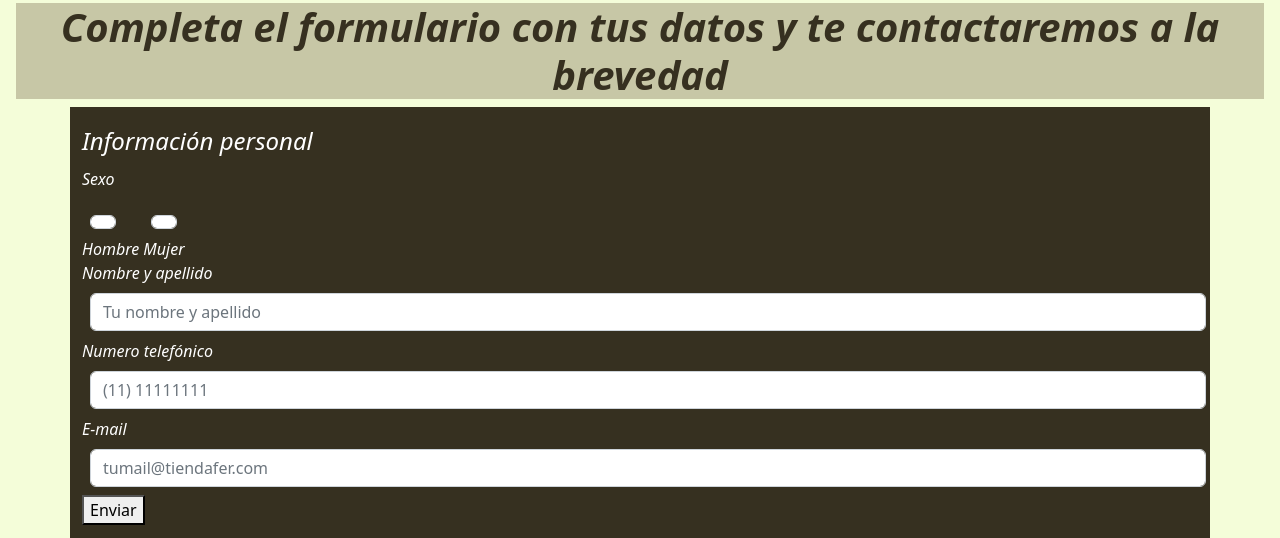
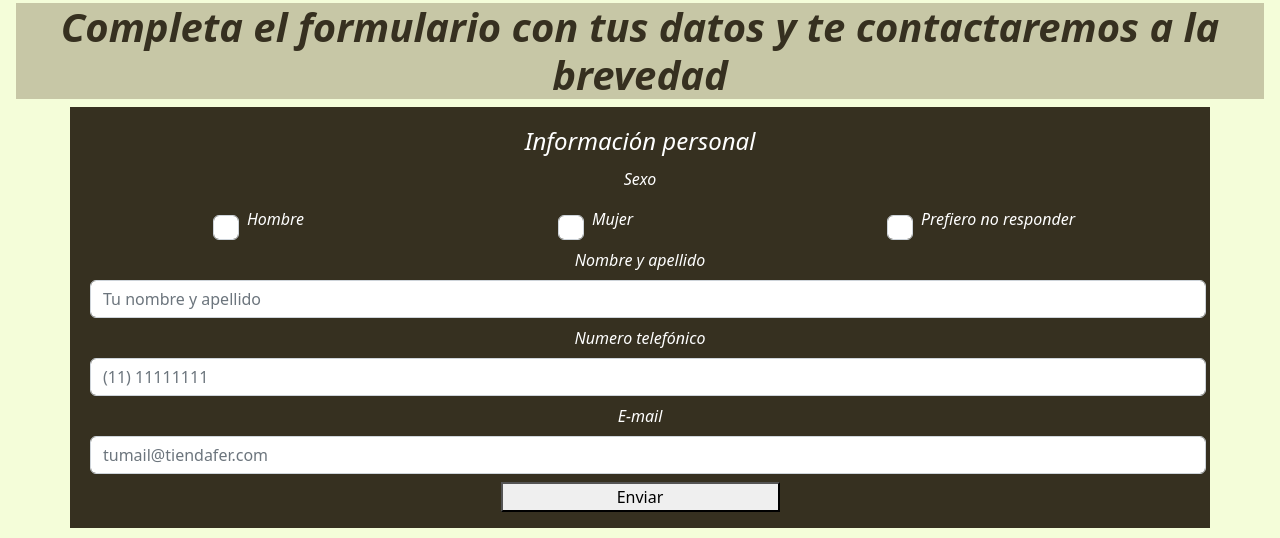
Before and after one commit to feerrivero/PreEntrega2Rivero, a website: page pages/contacto.html in a window 1280 px wide. Shown: the part 128-666 px from the top of the page. Drawn offline with nearby package versions, Linux system fonts and the light colour scheme.

Commit message:
finalizando proyecto final

```diff
--- a/pages/contacto.html
+++ b/pages/contacto.html
@@ -49,6 +49,7 @@
 
                     <p>Sexo</p>
 
+                    <div id="seleccionSexo">
                         <label for="hombre">
                             <input type="radio" id="hombre" name="sexo" class="form-control">Hombre
                         </label>
@@ -56,6 +57,11 @@
                         <label for="mujer">
                             <input type="radio" id="mujer" name="sexo" class="form-control">Mujer
                         </label>
+
+                        <label for="indefinido">
+                            <input type="radio" id="indefinido" name="sexo" class="form-control">Prefiero no responder
+                        </label>
+                    </div>
 
                     <div>
                     <label for="nombre">Nombre y apellido</label>
@@ -72,7 +78,9 @@
                         <input type="email" required placeholder="tumail@tiendafer.com" id="email" class="form-control">
                     </div>
 
-                    <button type="submit">Enviar</button>
+                    <div id="botonFormulario">
+                        <button type="submit" >Enviar</button>
+                    </div>
 
                 </fieldset>
             </form>
--- a/scss/_contacto.scss
+++ b/scss/_contacto.scss
@@ -25,14 +25,43 @@ form{
         p,
         label{
             color:white;
+            text-align: center;
+        }
+
+        label{
+            display: flex;
+            margin: auto;
+            text-align: center;
+            justify-content: center;
+
+        }
+
+        #seleccionSexo{
+            display:flex;
+            justify-items: center;
         }
 
         label .form-control{
             width: 25px;
+            height: 25px;
             background-color: white;
 
             &:checked{
-                background-color: #25291C;
+                background-color: $color-hover;
+            }
+        }
+
+        #botonFormulario{
+            display: flex;
+            justify-content: center;
+            justify-items: center;
+
+            button{
+                width: 25%;
+
+                &:hover{
+                    background-color: $color-hover;
+                }
             }
         }
     }
--- a/scss/_envios.scss
+++ b/scss/_envios.scss
@@ -21,6 +21,20 @@
     form fieldset #codigoPostalButton{
         width: 150px;
     }
+
+    form fieldset #botonFormulario{
+        display: flex;
+        justify-content: center;
+        justify-items: center;
+
+        button{
+            width: 25%;
+
+            &:hover{
+                background-color: $color-hover;
+            }
+        }
+    }
 }
 
 h2 {
```
Also changed, not shown: pages/envios.html (+5 -1 lines), css/styles.css, 1 other file. Lines whose indentation alone changed are shown as unchanged.
